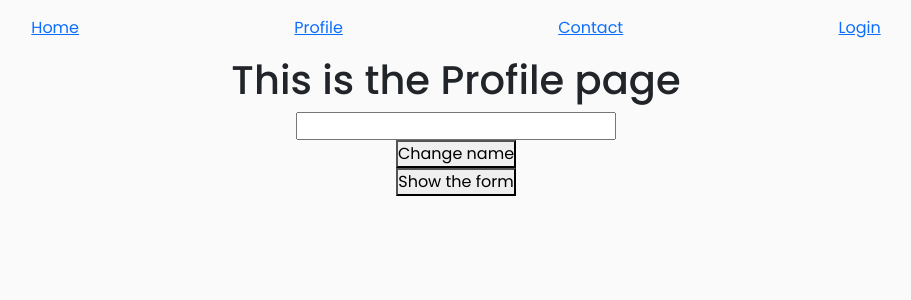
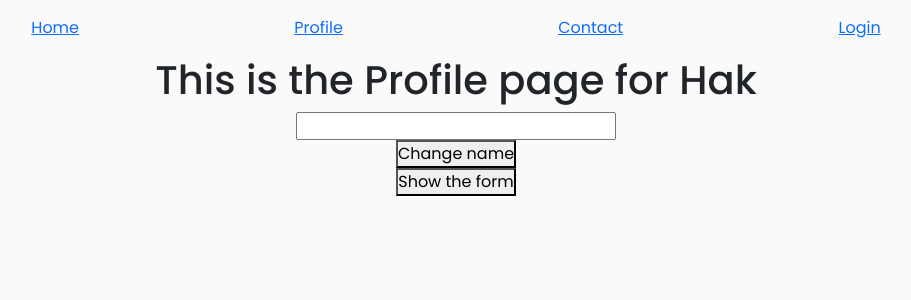
Before and after one commit to hieptth/social-media-clone, a React (Vite) app: page /profile/Hak in a window 1280 px wide. Shown: the top 300 px of the page, without its empty margins (184-1095 px from the left). Built offline with nearby package versions, Linux system fonts and the light colour scheme.

Commit message:
minor refactor and fix Profile link

```diff
--- a/index.html
+++ b/index.html
@@ -26,7 +26,7 @@
       rel="stylesheet">
 
     <!-- Custom CSS link -->
-    <link rel='stylesheet' type='text/css' media='screen' href='./main.css'>
+    <link rel='stylesheet' type='text/css' media='screen' href='./src/assets/global.css'>
 
   </head>
   <body>
--- a/src/components/NavBar/Navbar.tsx
+++ b/src/components/NavBar/Navbar.tsx
@@ -1,8 +1,9 @@
+import "./Navbar.css";
 import { Link } from "react-router-dom";
-import "./Navbar.css";
+import { useSelector } from "react-redux";
 
 export const Navbar = () => {
-  const username = "Hak";
+  const { username } = useSelector((state: any) => state.user.value);
 
   return (
     <>
--- a/src/store.ts
+++ b/src/store.ts
@@ -8,7 +8,7 @@ interface UserState {
   value: UserStateValue;
 }
 
-const initialState: UserState = { value: { username: "" } };
+const initialState: UserState = { value: { username: "Hak" } };
 const userSlice = createSlice({
   name: "user",
   initialState: initialState,
```
Also changed, not shown: src/assets/global.css (renamed from main.css).
